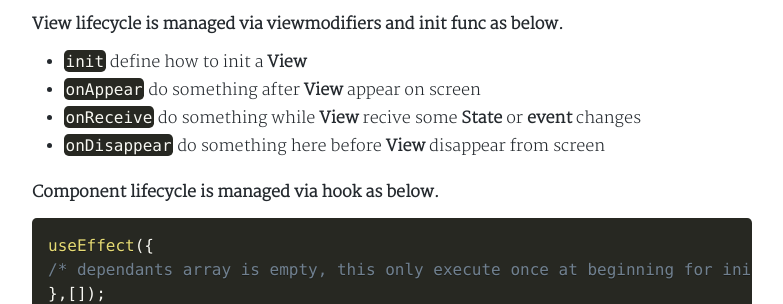
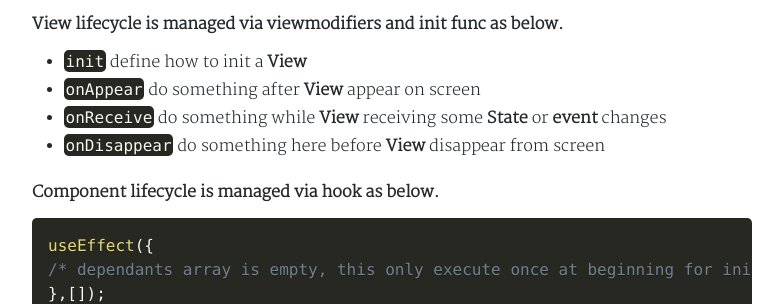
Before and after one commit to changkaizhao/changkaizhao.github.io, a Jekyll site: the page built from _posts/2022-6-6-SwiftUI+-vs+-React.md, in a window 1280 px wide and 900 px high, scrolled down 815 px. Shown: the part 152-456 px from the top of the window, without its empty margins (248-1031 px from the left). Built offline with Jekyll 4.4.1, drawn with Linux system fonts in a browser that asks for light colours; nearby versions of some CDN libraries; comment, search, counter and statistics services are not loaded; a style sheet for code colours, icons or effects is not loaded.

Commit message:
grammer fix

```diff
--- a/_posts/2022-6-6-SwiftUI+-vs+-React.md
+++ b/_posts/2022-6-6-SwiftUI+-vs+-React.md
@@ -27,7 +27,7 @@ tags: react swfitUI
 #### **View** lifecycle is managed via **viewmodifiers** and **init** func as below.
 - `init` define how to init a **View**
 - `onAppear` do something after **View** appear on screen
-- `onReceive` do something while **View** recive some **State** or **event** changes
+- `onReceive` do something while **View** receiving some **State** or **event** changes
 - `onDisappear` do something here before **View** disappear from screen
 
 #### **Component** lifecycle is managed via **hook** as below.
```
